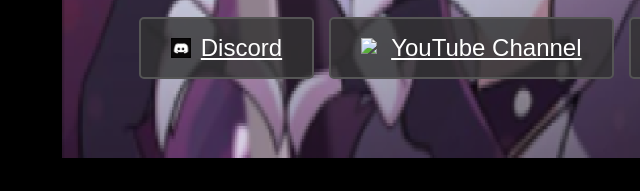
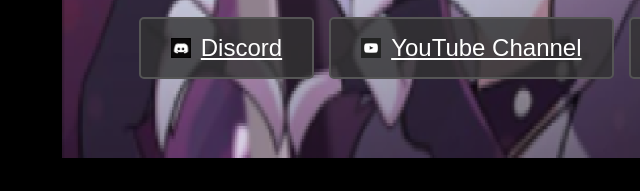
Before and after one commit to Kelefotrak/Discord-Server, a plain HTML site: page index.html in a window 1280 px wide. Shown: the part 552-743 px from the top of the page, 174-814 px from the left. Drawn offline with Linux system fonts and the light colour scheme.

Commit message:
Update index.html

```diff
--- a/index.html
+++ b/index.html
@@ -169,7 +169,7 @@
                 <img src="Discord.png" alt="Discord" class="icon"> Discord
             </a>
             <a href="https://youtube.com/@kelesbasementsupport?si=-KS7T2saOWKYMCf5" target="_blank" class="button">
-                <img src="yt-icon.png" alt="YouTube" class="icon"> YouTube Channel
+                <img src="yt.png" alt="YouTube" class="icon"> YouTube Channel
             </a>
             <a href="https://x.com/Kelepotrak" target="_blank" class="button">
                 <img src="X.png" alt="Twitter" class="icon"> Twitter
```
